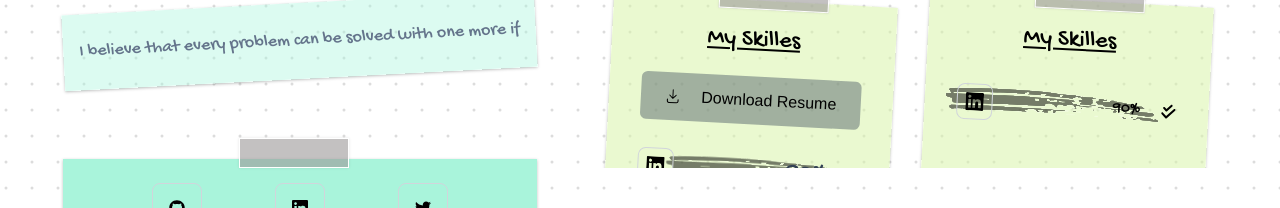
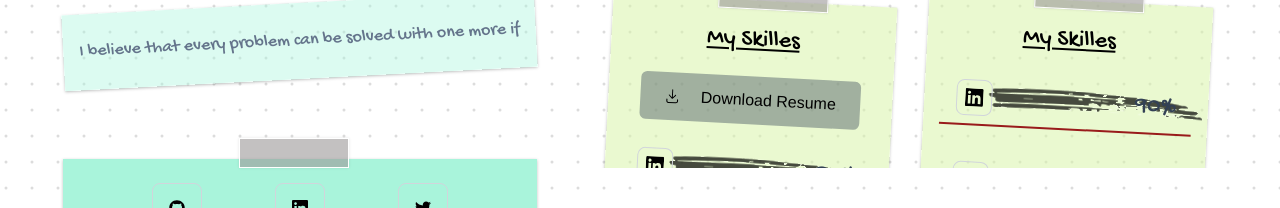
Before and after one commit to wis-aerrajiy/Portfolio, a React (Vite) app: page /about in a window 1280 px wide. Shown: the part 592-800 px from the top of the page. Built offline with nearby package versions, Linux system fonts and the light colour scheme; a web font is replaced by a local one.

Commit message:
about done

```diff
--- a/src/index.css
+++ b/src/index.css
@@ -78,7 +78,7 @@ html,
         /* linear-gradient(to right, blue 80%, transparent), */
         url(/line.png) repeat;
     background-blend-mode: overlay;
-    opacity: 0.5;
+    opacity: 0.7;
     background-size: 100% 100%;
     object-fit: cover;
 
--- a/src/pages/Components/AboutSection.tsx
+++ b/src/pages/Components/AboutSection.tsx
@@ -9,7 +9,9 @@ import { FaTwitter } from "react-icons/fa";
 import { FaPhoneAlt } from "react-icons/fa";
 import { MdEmail } from "react-icons/md";
 import { RxDownload } from "react-icons/rx";
-import { FaCheckDouble } from "react-icons/fa6";
+// import { FaCheckDouble } from "react-icons/fa6";
+import { ImCheckmark } from "react-icons/im";
+
 import Draggable from 'react-draggable';
 
 // import React from 'react';
@@ -66,12 +68,12 @@ const PersonalInfo = [
 ];
 
 const Skills = [
-    { "id": 0, "name": "HTML5", "level": "90%", "icon": FaCheckDouble },
-    { "id": 1, "name": "CSS3", "level": "85%", "icon": FaCheckDouble },
-    { "id": 2, "name": "JavaScript", "level": "80%", "icon": FaCheckDouble },
-    { "id": 3, "name": "React", "level": "75%", "icon": FaCheckDouble },
-    { "id": 4, "name": "Node.js", "level": "70%", "icon": FaCheckDouble },
-    { "id": 5, "name": "Express.js", "level": "70%", "icon": FaCheckDouble },
+    { "id": 0, "name": "HTML5", "level": "90%", "icon": ImCheckmark },
+    { "id": 1, "name": "CSS3", "level": "85%", "icon": ImCheckmark },
+    { "id": 2, "name": "JavaScript", "level": "80%", "icon": ImCheckmark },
+    { "id": 3, "name": "React", "level": "75%", "icon": ImCheckmark },
+    { "id": 4, "name": "Node.js", "level": "70%", "icon": ImCheckmark },
+    { "id": 5, "name": "Express.js", "level": "70%", "icon": ImCheckmark },
 ]
 
 interface SkillProps {
@@ -87,7 +89,7 @@ const SkillComponent = ({ skill }: SkillProps) => {
     return (
         <div className="relative flex flex-row justify-between items-center px-4 py-2 border-b-2 border-red-800">
             <div
-                className={`absolute left-10 top-1.5 noise min-h-[80%] -z-20 rounded-full`}
+                className={`absolute left-11 top-1.5 noise min-h-[80%] -z-20 rounded-full`}
                 style={{ width: skill.level }}
             ></div>
             <SiLinkedin className='text-4xl p-2 rounded-lg border border-gray-300' />
@@ -100,7 +102,7 @@ const SkillComponent = ({ skill }: SkillProps) => {
 
                 >{skill.level}</span>
             </div>
-            <skill.icon />
+            {/* <skill.icon /> */}
         </div>
     );
 }
@@ -221,7 +223,7 @@ const AboutSection = () => {
                                 </div>
                             </Draggable>
 
-                            <div className="grid grid-cols-1 gap-4 md:gap-8 ">
+                            <div className="grid grid-cols-1 gap-3 md:gap-7 ">
                                 {
                                     Skills.map(skill => (
                                         <SkillComponent key={skill.id} skill={skill} />
@@ -242,20 +244,7 @@ const AboutSection = () => {
                             <div className="grid grid-cols-1 gap-3 md:gap-7 ">
                                 {
                                     Skills.map(skill => (
-                                        <div key={skill.id} className="relative flex flex-row justify-between items-center px-4 py-3  border-red-800">
-                                            <div
-                                                className={`absolute left-0 top-1.5 noise min-h-[80%] -z-20 rounded-full`}
-                                                style={{ width: skill.level }}
-                                            ></div>
-                                            <SiLinkedin className='text-4xl p-2 rounded-lg border border-gray-300' />
-                                            <div className='flex flex-row items-center'>
-                                                <div className='w-[100px] bg-slate-700/40 rounded-md'>
-                                                    <div className='bg-blue-500 h-[100%] rounded-md' ></div>
-                                                </div>
-                                                <span className='font-gochi'>{skill.level}</span>
-                                            </div>
-                                            <FaCheckDouble />
-                                        </div>
+                                        <SkillComponent key={skill.id} skill={skill} />
                                     ))
                                 }
                             </div>
```
